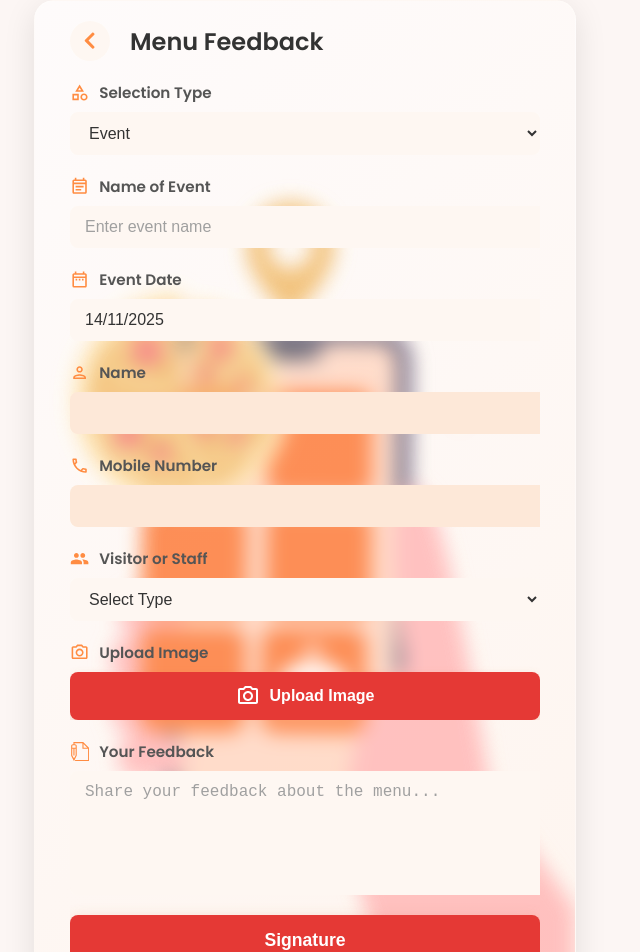
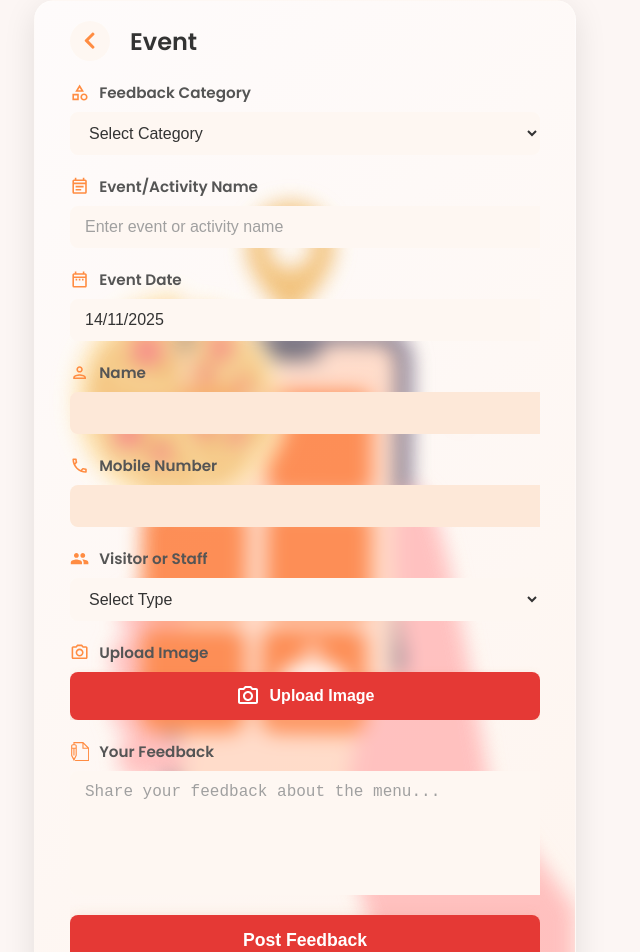
Before and after one commit to K1rthik/campus-survey-form-v1-fe, a React (Vite) app: page /menu-form in a window 1280 px wide. Shown: the top 952 px of the page, without its empty margins (335-975 px from the left). Built offline with nearby package versions, Linux system fonts and the light colour scheme.

Commit message:
Update MenuForm.jsx

```diff
--- a/src/components/MenuForm.jsx
+++ b/src/components/MenuForm.jsx
@@ -4,7 +4,6 @@ import { FaChevronLeft } from 'react-icons/fa';
 import { MdOutlineEventNote, MdOutlinePerson, MdOutlinePhone, MdGroup, MdOutlinePhotoCamera, MdOutlineDateRange, MdOutlineCategory } from 'react-icons/md';
 import { TfiWrite } from 'react-icons/tfi';
 import Lottie from 'react-lottie';
-import SignaturePad from 'react-signature-canvas';
 import toast, { Toaster } from 'react-hot-toast';
 import DatePicker from 'react-datepicker';
 import * as CryptoJS from 'crypto-js';
@@ -154,7 +153,7 @@ function MenuForm() {
   const formData = location.state?.formData || {};
 
   const [menuData, setMenuData] = useState({
-    selectionType: 'event', // New field for dropdown selection
+    selectionType: '', // Feedback category selection
     eventName: '',
     eventDate: new Date(),
     name: '',
@@ -163,18 +162,14 @@ function MenuForm() {
     idNumber: '',
     feedback: '',
     selfie: null,
-    signature: null,
   });
 
   const [errors, setErrors] = useState({});
   const [showIdNumber, setShowIdNumber] = useState(false);
   const [selfiePreview, setSelfiePreview] = useState(null);
-  const [showSignaturePad, setShowSignaturePad] = useState(false);
   const [showSuccess, setShowSuccess] = useState(false);
 
-  const sigCanvas = useRef({});
   const formRef = useRef(null);
-  const signatureRef = useRef(null);
   const feedbackRef = useRef(null);
 
   useEffect(() => {
@@ -288,39 +283,18 @@ function MenuForm() {
     }
   };
 
-  const handleSignatureStart = () => {
-    if (validateForm()) {
-      setShowSignaturePad(true);
-      setTimeout(() => {
-        if (signatureRef.current) {
-          signatureRef.current.scrollIntoView({ behavior: 'smooth', block: 'start' });
-        }
-      }, 100);
-    }
-  };
-
-  const handleSignatureEnd = () => {
-    if (!sigCanvas.current.isEmpty()) {
-      const dataUrl = sigCanvas.current.toDataURL('image/jpeg', 0.85);
-      setMenuData(prevData => ({ ...prevData, signature: dataUrl }));
-    }
-  };
-
-  const handleClearSignature = () => {
-    sigCanvas.current.clear();
-    setMenuData(prevData => ({ ...prevData, signature: null }));
-  };
-
   const validateForm = () => {
     const newErrors = {};
 
-    if (!menuData.selectionType) newErrors.selectionType = 'Selection type is required.';
+    if (!menuData.selectionType) newErrors.selectionType = 'Feedback category is required.';
     if (!menuData.eventName) {
       let fieldName;
       if (formData.employeeStatus === 'Visitors') {
         fieldName = 'Purpose of visit';
+      } else if (menuData.selectionType === 'others-suggestions') {
+        fieldName = 'Topic/Subject';
       } else {
-        fieldName = menuData.selectionType === 'event' ? 'Event Name' : 'Others Name';
+        fieldName = 'Event/Activity Name';
       }
       newErrors.eventName = `${fieldName} is required.`;
     }
@@ -347,19 +321,19 @@ function MenuForm() {
   const handleSubmit = async (e) => {
     e.preventDefault();
 
-    if (!(validateForm() && menuData.signature)) {
-      toast.error('Please complete the form and add your signature.');
+    if (!validateForm()) {
+      toast.error('Please complete all required fields.');
       return;
     }
 
     try {
-      // Convert selfie and signature to Base64
+      // Convert selfie to Base64
       const selfieBase64 = await fileToBase64(menuData.selfie);
 
       // Derive names for backend
       const { firstName, lastName } = deriveNameParts(formData, menuData);
 
-      // Create payload object
+      // Create payload object (without signature)
       const payload = {
         firstName,
         lastName,
@@ -370,22 +344,18 @@ function MenuForm() {
         employeeStatus: formData.employeeStatus || '',
         employeeType: formData.employeeType || '',
         employeeId: formData.employeeId || '',
-        selectionType: menuData.selectionType, // Include selection type
+        selectionType: menuData.selectionType,
         eventName: menuData.eventName,
         eventDate: menuData.eventDate ? format(menuData.eventDate, 'dd/MM/yyyy') : '',
         visitorType: menuData.visitorType,
         idNumber: menuData.visitorType === 'Staff' ? (menuData.idNumber || '') : '',
         feedback: menuData.feedback || '',
         formType: 'MenuFeedback',
-        selfie: selfieBase64,
-        signature: menuData.signature
+        selfie: selfieBase64
       };
-
-      //console.log('Payload to encrypt:', payload);
 
       // Encrypt the payload
       const envelope = encryptClient(payload);
-      //console.log('Encrypted envelope:', envelope);
 
       if (!envelope || !envelope.startsWith('v:1,')) {
         throw new Error('Encryption failed - invalid envelope format');
@@ -400,11 +370,8 @@ function MenuForm() {
         body: JSON.stringify({ envelope })
       });
 
-      //console.log('Response status:', response.status);
-
       // Get encrypted response
       const encryptedResult = await response.json();
-      //console.log('Encrypted response:', encryptedResult);
 
       // Decrypt response
       let result;
@@ -413,7 +380,6 @@ function MenuForm() {
           throw new Error('No envelope in response');
         }
         result = decryptClient(encryptedResult.envelope);
-        //console.log('Decrypted result:', result);
       } catch (decryptError) {
         console.error('Decryption error:', decryptError);
         console.error('Response was:', encryptedResult);
@@ -422,7 +388,6 @@ function MenuForm() {
       }
 
       if (response.ok) {
-        //console.log('Submission successful:', result);
         setShowSuccess(true);
         toast.success(result.message || 'Feedback submitted successfully!');
         setTimeout(() => {
@@ -448,8 +413,12 @@ function MenuForm() {
     if (formData.employeeStatus === 'Visitors') {
       return 'Purpose of visit';
     }
-    // Otherwise use selection type logic
-    return menuData.selectionType === 'event' ? 'Name of Event' : 'Others Name';
+    // For feedback categories, show appropriate event field label
+    if (menuData.selectionType === 'others-suggestions') {
+      return 'Topic/Subject';
+    }
+    // For all other feedback categories, show generic event name
+    return 'Event/Activity Name';
   };
 
   const getEventFieldPlaceholder = () => {
@@ -457,8 +426,12 @@ function MenuForm() {
     if (formData.employeeStatus === 'Visitors') {
       return 'Enter purpose of visit';
     }
-    // Otherwise use selection type logic
-    return menuData.selectionType === 'event' ? 'Enter event name' : 'Enter others name';
+    // For feedback categories, show appropriate placeholder
+    if (menuData.selectionType === 'others-suggestions') {
+      return 'Enter topic or subject';
+    }
+    // For all other feedback categories
+    return 'Enter event or activity name';
   };
 
   const getDateFieldLabel = () => {
@@ -496,15 +469,15 @@ function MenuForm() {
               <button className="menu-form-back-button-alt" onClick={handleBack}>
                 <FaChevronLeft />
               </button>
-              <p className="menu-form-title-alt">Menu Feedback</p>
+              <p className="menu-form-title-alt">Event</p>
             </div>
 
-            <form className="menu-form-grid-alt" noValidate ref={formRef} style={{ width: '100%', maxWidth: '100%', overflowX: 'hidden', boxSizing: 'border-box' }}>
+            <form className="menu-form-grid-alt" onSubmit={handleSubmit} noValidate ref={formRef} style={{ width: '100%', maxWidth: '100%', overflowX: 'hidden', boxSizing: 'border-box' }}>
               {/* New Selection Type Dropdown */}
               <div className="menu-form-group-alt" style={{ width: '100%', maxWidth: '100%' }}>
                 <label htmlFor="selectionType" className="menu-form-label-alt">
                   <MdOutlineCategory className="menu-label-icon" />
-                  Selection Type
+                  Feedback Category
                 </label>
                 <select
                   id="selectionType"
@@ -520,13 +493,23 @@ function MenuForm() {
                     textOverflow: 'ellipsis'
                   }}
                 >
-                  <option value="event">Event</option>
-                  <option value="others">Others</option>
+                  <option value="">Select Category</option>
+                  <option value="overall-experience">Overall Experience</option>
+                  <option value="event-organization">Event Organization</option>
+                  <option value="entry-process">Entry Process / Registration</option>
+                  <option value="venue-infrastructure">Venue & Infrastructure</option>
+                  <option value="seating-arrangements">Seating & Arrangements</option>
+                  <option value="food-refreshments">Food & Refreshments</option>
+                  <option value="hospitality-staff">Hospitality & Support Staff</option>
+                  <option value="audio-visual">Audio-Visual</option>
+                  <option value="cleanliness-hygiene">Cleanliness & Hygiene</option>
+                  <option value="security-safety">Security & Safety</option>
+                  <option value="others-suggestions">Others / Suggestions</option>
                 </select>
                 {errors.selectionType && <p className="menu-form-error-alt">{errors.selectionType}</p>}
               </div>
 
-              {/* Dynamic Event Name Field */}
+              {/* Dynamic Event/Topic Name Field */}
               <div className="menu-form-group-alt">
                 <label htmlFor="eventName" className="menu-form-label-alt">
                   <MdOutlineEventNote className="menu-label-icon" />
@@ -672,41 +655,13 @@ function MenuForm() {
                 />
               </div>
 
-              {showSignaturePad ? (
-                <div className="menu-signature-container" ref={signatureRef}>
-                  <p className="menu-signature-heading">Please sign below:</p>
-                  <SignaturePad
-                    ref={sigCanvas}
-                    penColor="#3d2c20"
-                    canvasProps={{ width: 450, height: 200, className: 'menu-signature-canvas' }}
-                    onEnd={handleSignatureEnd}
-                  />
-                  <div className="menu-signature-buttons">
-                    <button
-                      type="button"
-                      className="clear-button-alt"
-                      onClick={handleClearSignature}
-                    >
-                      Clear
-                    </button>
-                    <button
-                      type="button"
-                      className="menu-submit-button-alt"
-                      onClick={handleSubmit}
-                    >
-                      Submit
-                    </button>
-                  </div>
-                </div>
-              ) : (
-                <button
-                  type="button"
-                  className="menu-form-submit-button-alt"
-                  onClick={handleSignatureStart}
-                >
-                  Signature
-                </button>
-              )}
+              {/* Direct Submit Button */}
+              <button
+                type="submit"
+                className="menu-form-submit-button-alt"
+              >
+                Post Feedback
+              </button>
             </form>
           </div>
         </div>
```
